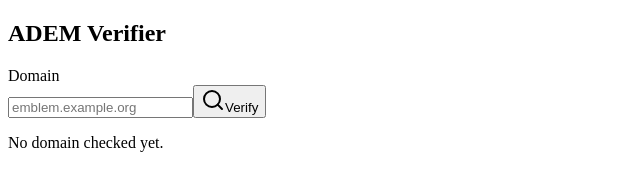
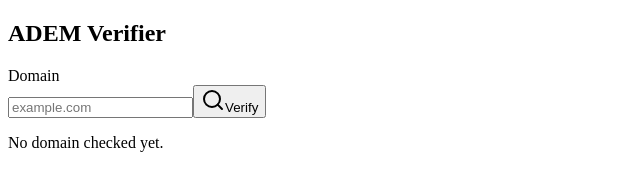
Before and after one commit to adem-wg/adem-web, a React (Vite) app: page / in a window 1280 px wide. Shown: the top 187 px of the page, without its empty margins (0-640 px from the left). Built offline with nearby package versions, Linux system fonts and the light colour scheme; the HTML template or start-up script is replaced by a standard one.

Commit message:
New placeholder

```diff
--- a/src/App.tsx
+++ b/src/App.tsx
@@ -173,7 +173,7 @@ function App() {
               name="domain"
               autoComplete="url"
               inputMode="url"
-              placeholder="emblem.example.org"
+              placeholder="example.com"
               value={domain}
               onChange={onDomainChange}
               disabled={request.status === 'loading'}
```
